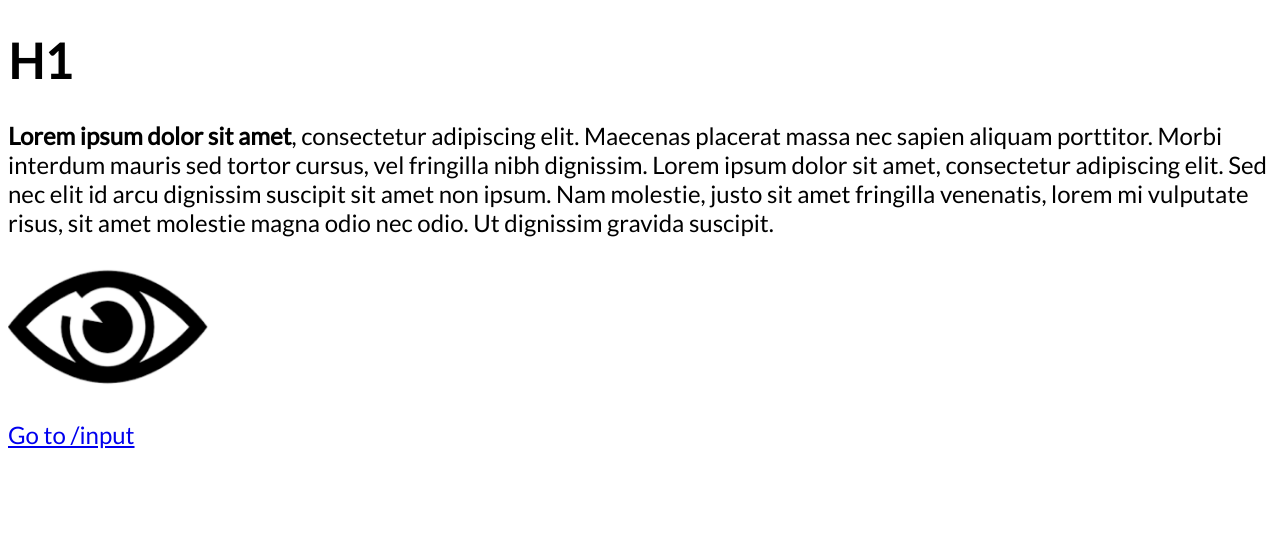
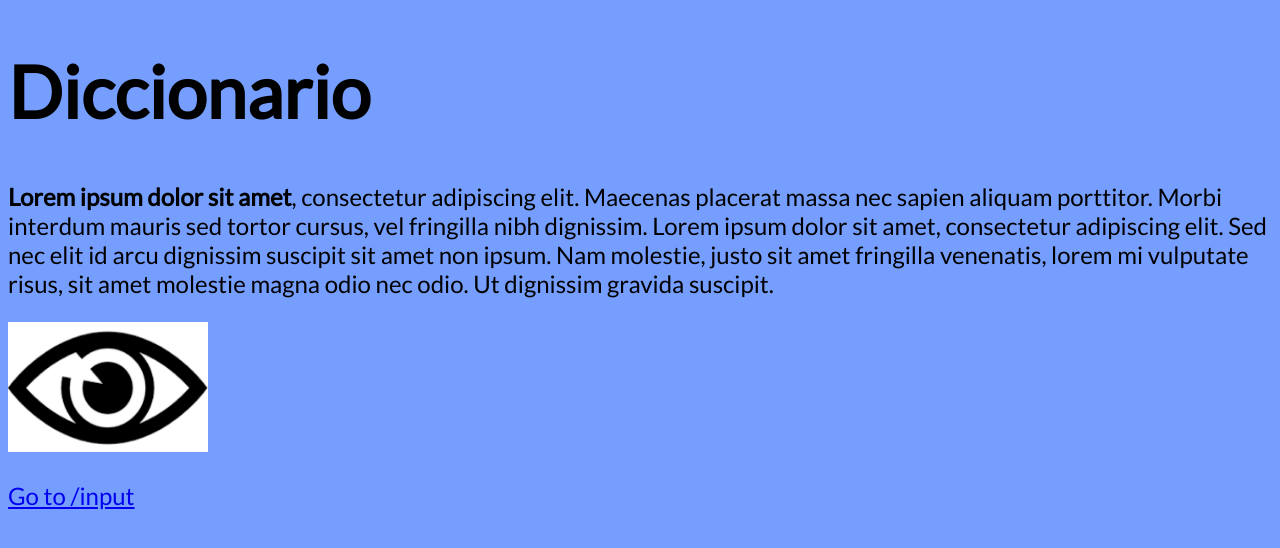
Before and after one commit to n-mann/Diccionario-INFO104-4, a Next.js app: page / in a window 1280 px wide. Shown: the top 548 px of the page. Built offline with nearby package versions, Linux system fonts and the light colour scheme.

Commit message:
Test
test

```diff
--- a/pages/index.js
+++ b/pages/index.js
@@ -3,7 +3,7 @@ import Link from "next/link";
 const Index = () => {
   return (
     <div>
-      <h1>H1</h1>
+      <h1>Diccionario</h1>
       <p>
         <b>Lorem ipsum dolor sit amet</b>, consectetur adipiscing elit. Maecenas
         placerat massa nec sapien aliquam porttitor. Morbi interdum mauris sed
--- a/public/style.css
+++ b/public/style.css
@@ -3,9 +3,14 @@
 body {
   font-size: 1.5em;
   font-family: "Lato", sans-serif;
+  background-color: #759eff;
 }
 
+h1 {
+  font-size: 3em;
+}
 .eye {
   height: 130px;
   width: 200px;
+  position: center;
 }
```
